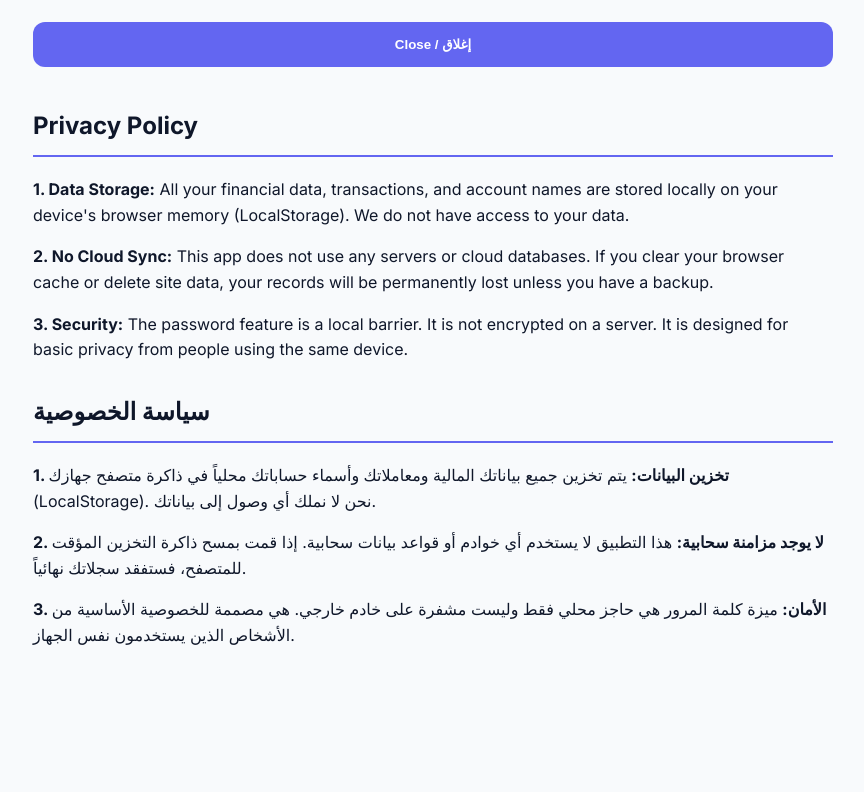
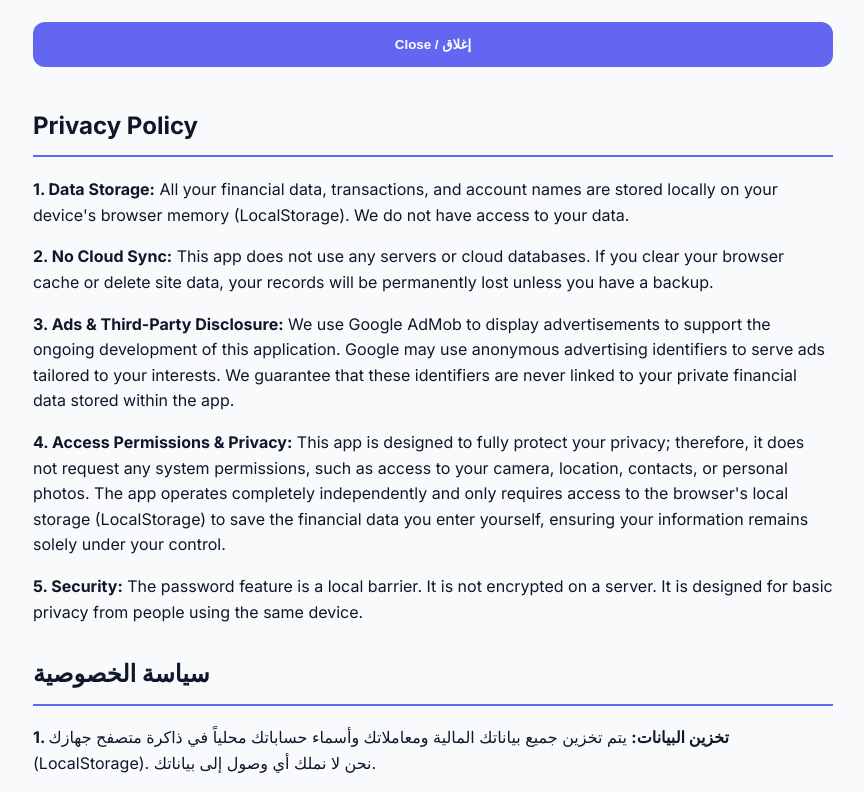
Before and after one commit to yassomohab610-arch/SFR-Simple-Finance-Record-Yassin-Mohab, a plain HTML site: page index.html in a window 1280 px wide. Both pictures are taken after a click on the element "Privacy Policy | سياسة الخصوصية". Shown: the part 365-1157 px from the top of the page, without its empty margins (207-1071 px from the left). Drawn offline with Linux system fonts and the light colour scheme.

Commit message:
Update index.html

```diff
--- a/index.html
+++ b/index.html
@@ -106,7 +106,7 @@
         <div class="menu-wrapper">
             <button class="menu-dot-btn" onclick="toggleMenu()">⋮</button>
             <div id="dropdown" class="dropdown-menu">
-                <button onclick="openCalc()">🖩 <span id="ui-menu-calc">Calculator</span></button>
+                <button onclick="openCalc()">📟🖩 <span id="ui-menu-calc">Calculator</span></button>
                 <button onclick="toggleLang()">🌐 <span id="ui-menu-lang">Change Language</span></button>
                 <button onclick="toggleTheme()">🌓 <span id="ui-menu-theme">Dark/Light Mode</span></button>
                 <button onclick="togglePrivacy()">👁️ <span id="ui-menu-blur">Toggle Blur</span></button>
@@ -198,12 +198,16 @@
         <h2 style="border-bottom: 2px solid var(--primary); padding-bottom: 10px;">Privacy Policy</h2>
         <p><strong>1. Data Storage:</strong> All your financial data, transactions, and account names are stored locally on your device's browser memory (LocalStorage). We do not have access to your data.</p>
         <p><strong>2. No Cloud Sync:</strong> This app does not use any servers or cloud databases. If you clear your browser cache or delete site data, your records will be permanently lost unless you have a backup.</p>
-        <p><strong>3. Security:</strong> The password feature is a local barrier. It is not encrypted on a server. It is designed for basic privacy from people using the same device.</p>
+        <p><strong>3. Ads & Third-Party Disclosure:</strong> We use Google AdMob to display advertisements to support the ongoing development of this application. Google may use anonymous advertising identifiers to serve ads tailored to your interests. We guarantee that these identifiers are never linked to your private financial data stored within the app.</p>
+       <p><strong>4. Access Permissions & Privacy:</strong> This app is designed to fully protect your privacy; therefore, it does not request any system permissions, such as access to your camera, location, contacts, or personal photos. The app operates completely independently and only requires access to the browser's local storage (LocalStorage) to save the financial data you enter yourself, ensuring your information remains solely under your control.</p>
+        <p><strong>5. Security:</strong> The password feature is a local barrier. It is not encrypted on a server. It is designed for basic privacy from people using the same device.</p>
 
         <h2 style="border-bottom: 2px solid var(--primary); padding-bottom: 10px; margin-top: 30px;">سياسة الخصوصية</h2>
         <p><strong>1. تخزين البيانات:</strong> يتم تخزين جميع بياناتك المالية ومعاملاتك وأسماء حساباتك محلياً في ذاكرة متصفح جهازك (LocalStorage). نحن لا نملك أي وصول إلى بياناتك.</p>
         <p><strong>2. لا يوجد مزامنة سحابية:</strong> هذا التطبيق لا يستخدم أي خوادم أو قواعد بيانات سحابية. إذا قمت بمسح ذاكرة التخزين المؤقت للمتصفح، فستفقد سجلاتك نهائياً.</p>
-        <p><strong>3. الأمان:</strong> ميزة كلمة المرور هي حاجز محلي فقط وليست مشفرة على خادم خارجي. هي مصممة للخصوصية الأساسية من الأشخاص الذين يستخدمون نفس الجهاز.</p>
+        <p><strong>3. إدارة الإعلانات والمُعلنين:</strong> نحن نستخدم خدمه Google AdMob لعرض الإعلانات لدعم استمرار التطبيق. قد يستخدم جوجل معرفات إعلانية مجهولة لتقديم إعلانات تناسب اهتماماتك. نؤكد أنه لا يتم ربط هذه المعرفات ببياناتك المالية الخاصة المخزنة داخل التطبيق.</p>
+        <p><strong>4. صلاحيات الوصول والخصوصية:</strong> هذا التطبيق مصمم لحماية خصوصيتك بشكل كامل؛ لذا فهو لا يطلب أي صلاحيات وصول  إلى نظام جهازك، مثل الكاميرا، أو الموقع، أو قائمة الأسماء، أو الصور الشخصية. يعمل التطبيق بشكل مستقل تماماً ولا يحتاج إلا للوصول إلى ذاكرة التخزين المحلية للمتصفح لحفظ بياناتك المالية التي تدخلها بنفسك، مما يضمن بقاء معلوماتك تحت سيطرتك فقط.</p>
+        <p><strong>5. الأمان:</strong> ميزة كلمة المرور هي حاجز محلي فقط وليست مشفرة على خادم خارجي. هي مصممة للخصوصية الأساسية من الأشخاص الذين يستخدمون نفس الجهاز.</p>
     </div>
 </div>
 
```
